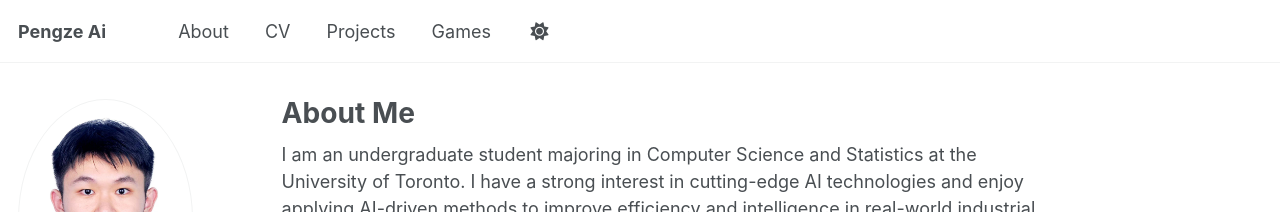
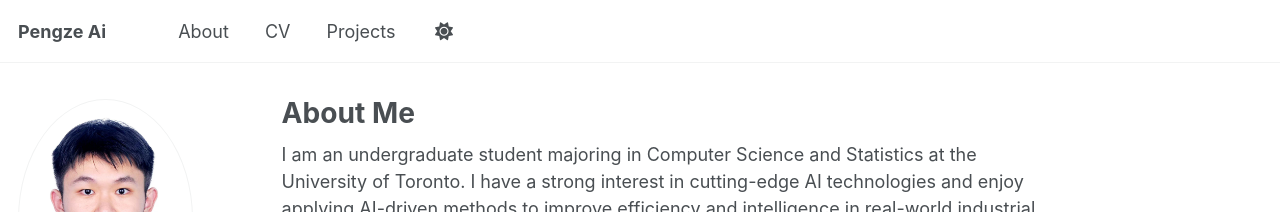
Before and after one commit to whitegive553/whitegive553.github.io, a Jekyll site: the page built from _pages/about.md, in a window 1280 px wide. Shown: the top 212 px of the page. Built offline with Jekyll 4.4.1, drawn with Linux system fonts in a browser that asks for light colours; a script bundle is joined from its source files by our own code; library files that are not in the unit come from our copies.

Commit message:
change navigation

```diff
--- a/_data/navigation.yml
+++ b/_data/navigation.yml
@@ -10,6 +10,3 @@ main:
 
   - title: "Projects"
     url: /portfolio/
-
-  - title: "Games"
-    url: http://47.101.202.126/
```
